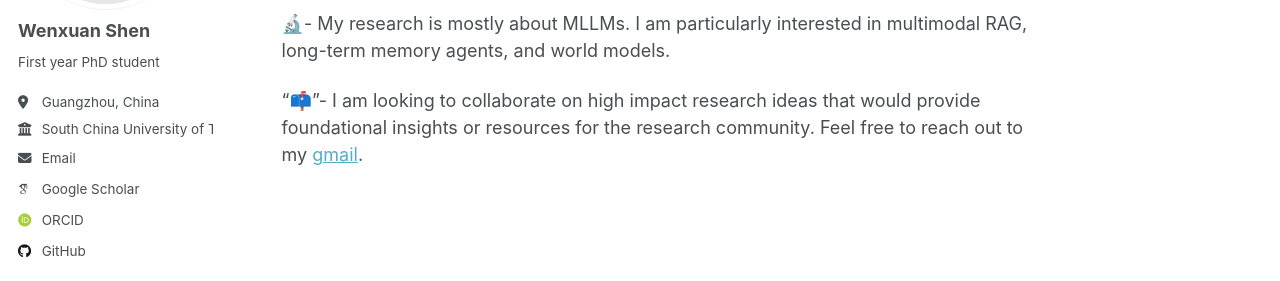
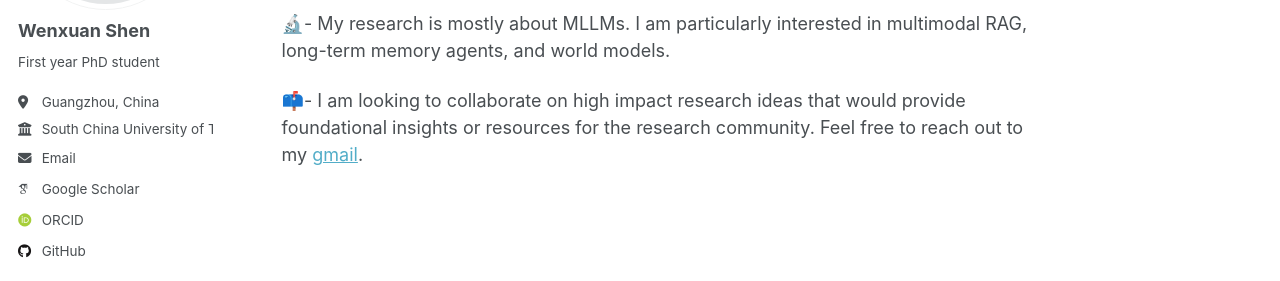
Before and after one commit to p114514-new/p114514-new.github.io, a Jekyll site: the page built from _pages/about.md, in a window 1280 px wide. Shown: the part 264-545 px from the top of the page. Built offline with Jekyll 4.4.1, drawn with Linux system fonts in a browser that asks for light colours; emoji names are drawn with the system emoji font; some web fonts are replaced; a script that is not in the unit is left out; part of the change alters nothing that is shown; some of the changed text lies outside the part shown.

```diff
--- a/_pages/about.md
+++ b/_pages/about.md
@@ -7,10 +7,10 @@ redirect_from:
   - /about.html
 ---
 
-:school:-  I am currently a PhD student in [Advanced Computing Architecture Team](https://github.com/ACAT-SCUT), South China University of Technology(SCUT). I am also a senior member in [Oneslab](https://oneslab.github.io/) and [Entroplay Intelligence Lab](https://entroplay.ai/).
+🏫-  I am currently a PhD student in [Advanced Computing Architecture Team](https://github.com/ACAT-SCUT), South China University of Technology(SCUT). I am also a senior member in [Oneslab](https://oneslab.github.io/) and [Entroplay Intelligence Lab](https://entroplay.ai/).
 
 
-:microscope:-  My research is mostly about MLLMs. I am particularly interested in multimodal RAG, long-term memory agents, and world models.
+🔬-  My research is mostly about MLLMs. I am particularly interested in multimodal RAG, long-term memory agents, and world models.
 
 
-":mailbox:"-  I am looking to collaborate on high impact research ideas that would provide foundational insights or resources for the research community. Feel free to reach out to my [gmail](peter20030725@gmail.com).
+📫-  I am looking to collaborate on high impact research ideas that would provide foundational insights or resources for the research community. Feel free to reach out to my [gmail](peter20030725@gmail.com).
```
